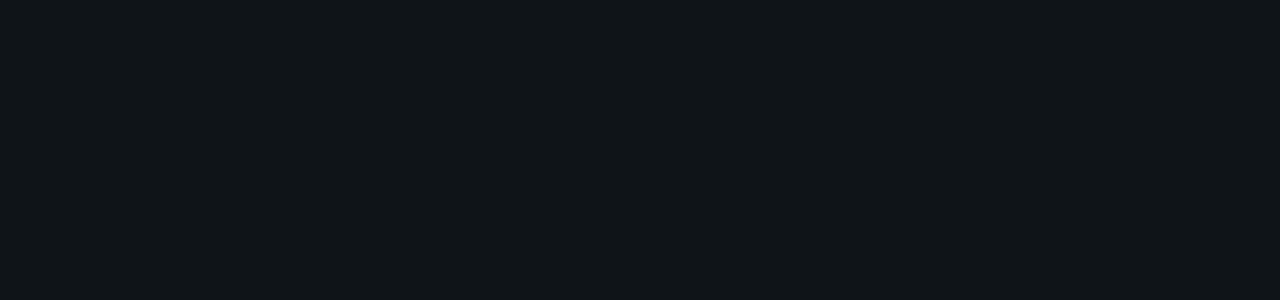
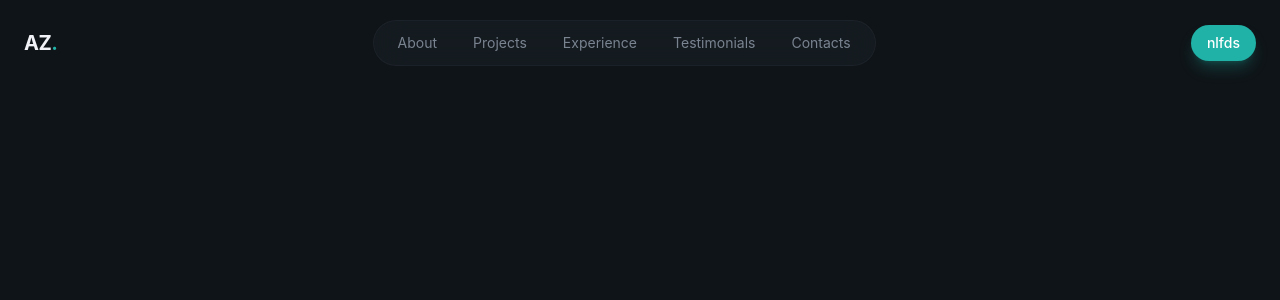
Before and after one commit to AliZ14-ECE/portfolio_react_ts, a React (Vite) app: page / in a window 1280 px wide. Shown: the top 300 px of the page. Built offline with nearby package versions, Linux system fonts and the light colour scheme.

Commit message:
feat: add Navbar component with mobile support and Button component; include lucide-react icons

```diff
--- a/package.json
+++ b/package.json
@@ -11,6 +11,7 @@
   },
   "dependencies": {
     "@tailwindcss/vite": "^4.2.4",
+    "lucide-react": "^1.14.0",
     "react": "^19.2.5",
     "react-dom": "^19.2.5",
     "tailwindcss": "^4.2.4"
--- a/src/Layout/Navbar.tsx
+++ b/src/Layout/Navbar.tsx
@@ -1,3 +1,74 @@
-export const Navbar = () =>{
-    return <div></div>
-}
+import { Menu, X } from "lucide-react";
+import { Button } from "../components/Button";
+import { useState } from "react";
+
+const navLinks = [
+  { href: "#about", label: "About" },
+  { href: "#projects", label: "Projects" },
+  { href: "#experience", label: "Experience" },
+  { href: "#testimonials", label: "Testimonials" },
+  { href: "#contacts", label: "Contacts" },
+];
+
+export const Navbar = () => {
+  const [isMobileMenuOpen, setIsMobileMenuOpen] = useState(false);
+
+  return (
+    <header className="fixed top-0 left-0 right-0 bg-transparent py-5">
+      <nav className="container mx-auto px-6 flex items-center justify-between">
+        <a
+          href="#"
+          className="text-xl font-bold tracking-tight hover:text-primary"
+        >
+          AZ<span className="text-primary">.</span>
+        </a>
+
+        {/*Desktop Nav*/}
+        <div className="hidden md:flex items-center gap-1">
+          <div className="glass rounded-full px-2 py-1 flex items-center gap-1">
+            {navLinks.map((link, index) => (
+              <a
+                key={index}
+                href={link.href}
+                className="px-4 py-2 text-sm text-muted-foreground hover:text-foreground rounded-full hover:bg-surface"
+              >
+                {link.label}
+              </a>
+            ))}
+          </div>
+        </div>
+
+        {/* CTA Button*/}
+        <div className="hidden md:block">
+          <Button size="sm">nlfds</Button>
+        </div>
+
+        {/* Mobile Menu Button*/}
+        <button
+          className="md:hidden p-2 text-foreground cursor-pointer "
+          onClick={() => setIsMobileMenuOpen((prev) => !prev)}
+        >
+          {isMobileMenuOpen ? <X size={24}/> : <Menu size={24} />}
+        </button>
+      </nav>
+
+      {/* Mobile Menu*/}
+      {isMobileMenuOpen && (
+        <div className="md:hidden glass-strong animate-fade-in">
+          <div className="container mx-auto px-6 py-6 flex flex-col gap-4">
+            {navLinks.map((link, index) => (
+              <a
+                key={index}
+                href={link.href}
+                className="text-lg text-muted-foreground hover:text-foreground py-2"
+              >
+                {link.label}
+              </a>
+            ))}
+            <Button size="sm">nlfds</Button>
+          </div>
+        </div>
+      )}
+    </header>
+  );
+};
--- /dev/null
+++ b/src/components/Button.tsx
@@ -0,0 +1,17 @@
+export const Button = ({children, className, size = "md"}: {children: React.ReactNode, className?:string, size?: "sm" | "md" | "lg"}) =>{
+    const baseClasses = "relative overflow-hidden rounded-full font-medium focus:outline-none focus-visible:ring-2 focus-visible:ring-primary bg-primary text-primary-foreground hover:bg-primary/90 shadow-lg shadow-primary/25";
+
+    const sizeClasses={
+        sm:"px-4 py-2 text-sm",
+        md: "px-6 py-3 text-base",
+        lg: "px-8 py-5 text-lg",
+    };
+    const classes = `${baseClasses} ${sizeClasses[size]} ${className}`;
+    return (
+        <button className={classes}>
+            <span className= "relative flex items-center justify-center gap-2">
+                {children}
+            </span>
+        </button>
+    )
+};
--- a/src/index.css
+++ b/src/index.css
@@ -46,4 +46,27 @@
     backdrop-filter: blur(16px);
     border: 1px solid color-mix(in srgb, var(--color-border) 50%, transparent);
   }
+
+  .glass-strong{
+    background-color: color-mix(in srgb, var(--color-surface) 80%, transparent);
+    backdrop-filter: blur(24px);
+    border: 1px solid color-mix(in srgb, var(--color-border) 60%, transparent);
+  }
 }
+
+@layer utilities{
+
+  @keyframes fade-in{
+    from {
+      opacity: 0;
+      transform: translateY(20ps);
+    }
+    to{
+      opacity: 1;
+      transform: translateY(0);
+    }
+  }
+  .animate-fade-in{
+    animation: fade-in 0.1s ease-out both;
+  }
+}
```
Also changed, not shown: 1 other file (tests, documents, lock files or other folders).
